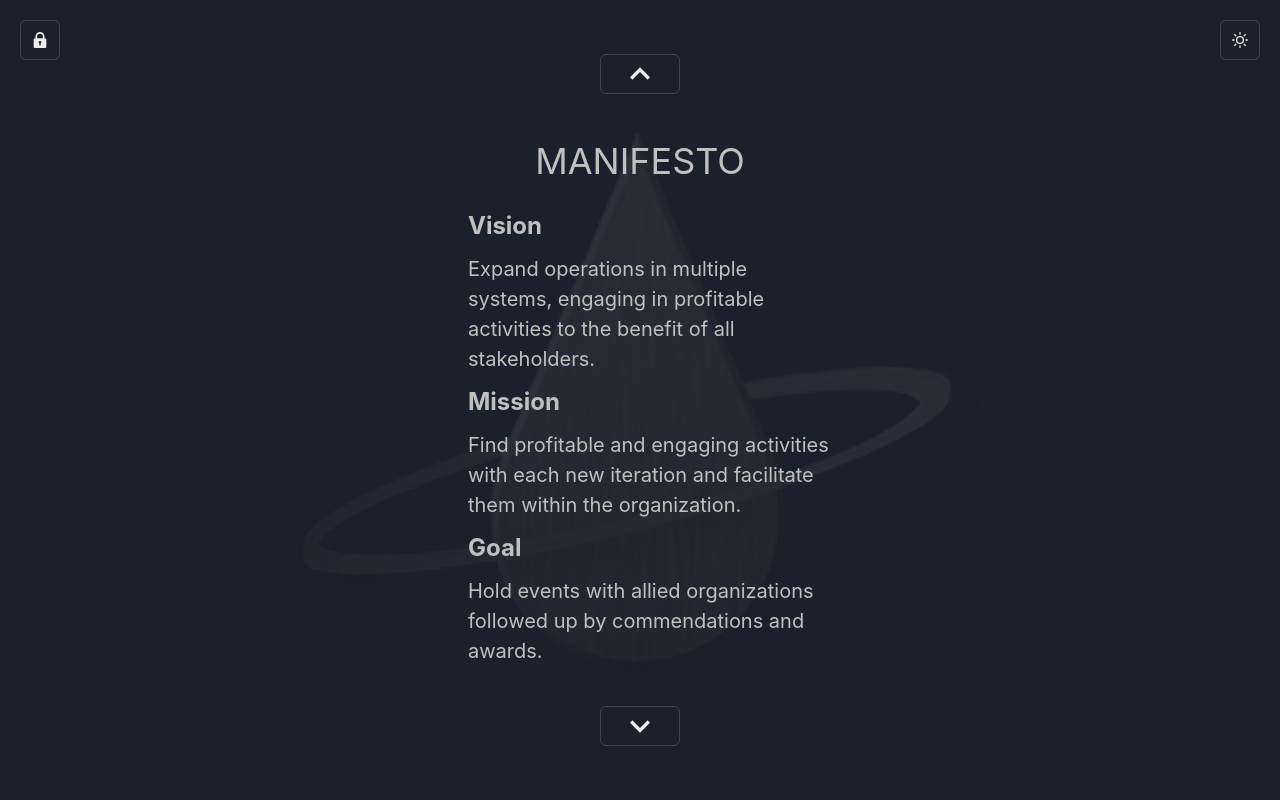
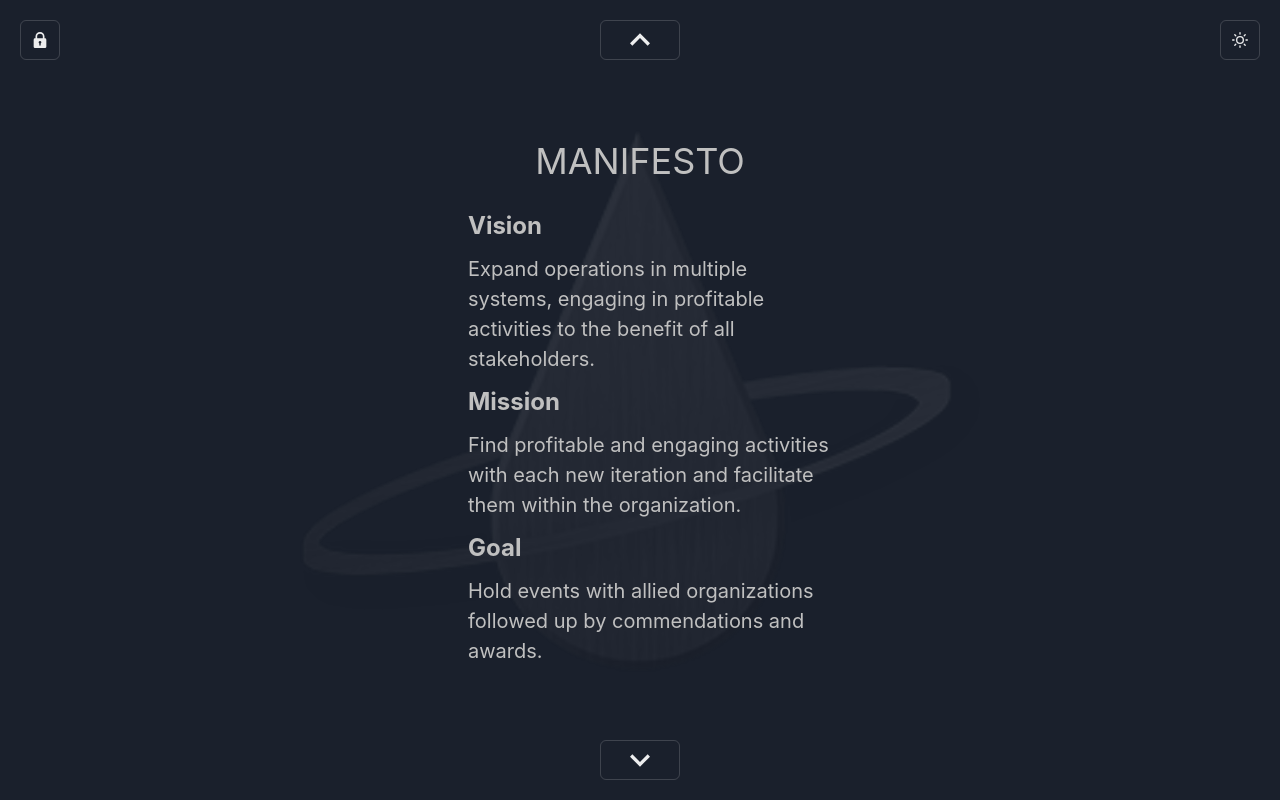
Before and after one commit to suwanshree/dwpllc_client, a React (Vite) app: page / in a window 1280 px wide. Both pictures are taken after a click on the button 640 px from the left and 751 px from the top of the page. Built offline with nearby package versions, Linux system fonts and the light colour scheme.

Commit message:
Refactor: Home/index

```diff
--- a/src/pages/Home/Charter.jsx
+++ b/src/pages/Home/Charter.jsx
@@ -26,19 +26,6 @@ const Charter = () => {
       flexDirection="column"
       w={["90vw", "40vw"]}
     >
-      <IconButton
-        icon={<ChevronUpIcon />}
-        fontSize="40px"
-        aria-label="Color mode switcher"
-        onClick={handlePrevClick}
-        variant="outline"
-        pos="sticky"
-        top="0"
-        w="80px"
-        margin="40px"
-      >
-        Continue
-      </IconButton>
       <Text
         fontSize={["2xl", "4xl"]}
         marginBottom="20px"
@@ -72,19 +59,6 @@ const Charter = () => {
           our members. Which sometimes means treading on dangerous lines.
         </ListItem>
       </UnorderedList>
-      <IconButton
-        icon={<ChevronDownIcon />}
-        fontSize="40px"
-        aria-label="Color mode switcher"
-        onClick={handleNextClick}
-        variant="outline"
-        pos="sticky"
-        bottom="0"
-        w="80px"
-        margin="40px"
-      >
-        Continue
-      </IconButton>
     </Box>
   );
 };
--- a/src/pages/Home/History.jsx
+++ b/src/pages/Home/History.jsx
@@ -10,6 +10,7 @@ import {
   Thead,
   Tbody,
   useColorMode,
+  TableCaption,
 } from "@chakra-ui/react";
 import { ChevronUpIcon, RepeatIcon } from "@chakra-ui/icons";
 import { useHomeStore } from "../../store";
@@ -30,19 +31,6 @@ const History = () => {
       alignItems="center"
       flexDirection="column"
     >
-      <IconButton
-        icon={<ChevronUpIcon />}
-        fontSize="40px"
-        aria-label="Color mode switcher"
-        onClick={handlePrevClick}
-        variant="outline"
-        pos="sticky"
-        top="0"
-        w="80px"
-        margin="40px"
-      >
-        Continue
-      </IconButton>
       <Text
         fontSize={["2xl", "4xl"]}
         w={["90vw", "75vw"]}
@@ -57,6 +45,9 @@ const History = () => {
           variant="simple"
           color={colorMode === "light" ? "black" : "silver"}
         >
+          <TableCaption color={colorMode === "light" ? "black" : "silver"}>
+            For best expereince please view on a desktop
+          </TableCaption>
           <Thead>
             <Tr>
               <Th>Date</Th>
@@ -134,19 +125,6 @@ const History = () => {
           </Tbody>
         </Table>
       </TableContainer>
-      <IconButton
-        icon={<RepeatIcon />}
-        fontSize="20px"
-        aria-label="Color mode switcher"
-        onClick={handleHomeClick}
-        variant="outline"
-        pos="sticky"
-        top="0"
-        w="80px"
-        margin="40px"
-      >
-        Home
-      </IconButton>
     </Box>
   );
 };
--- a/src/pages/Home/Landing.jsx
+++ b/src/pages/Home/Landing.jsx
@@ -14,9 +14,6 @@ import { useHomeStore } from "../../store";
 const Landing = () => {
   const { nextView } = useHomeStore();
   const { colorMode } = useColorMode();
-  const handleNextClick = () => {
-    nextView();
-  };
   return (
     <Box
       display="flex"
@@ -73,19 +70,6 @@ const Landing = () => {
           Discord
         </Button>
       </ButtonGroup>
-      <IconButton
-        icon={<ChevronDownIcon />}
-        fontSize="40px"
-        aria-label="Color mode switcher"
-        onClick={handleNextClick}
-        variant="outline"
-        pos="sticky"
-        bottom="0"
-        w="80px"
-        margin="40px"
-      >
-        Continue
-      </IconButton>
     </Box>
   );
 };
--- a/src/pages/Home/Manifesto.jsx
+++ b/src/pages/Home/Manifesto.jsx
@@ -26,19 +26,6 @@ const Manifesto = () => {
       flexDirection="column"
       w={["90vw", "30vw"]}
     >
-      <IconButton
-        icon={<ChevronUpIcon />}
-        fontSize="40px"
-        aria-label="Color mode switcher"
-        onClick={handlePrevClick}
-        variant="outline"
-        pos="sticky"
-        top="0"
-        w="80px"
-        margin="40px"
-      >
-        Continue
-      </IconButton>
       <Text
         fontSize={["2xl", "4xl"]}
         marginBottom="20px"
@@ -74,19 +61,6 @@ const Manifesto = () => {
           awards.
         </ListItem>
       </UnorderedList>
-      <IconButton
-        icon={<ChevronDownIcon />}
-        fontSize="40px"
-        aria-label="Color mode switcher"
-        onClick={handleNextClick}
-        variant="outline"
-        pos="sticky"
-        bottom="0"
-        w="80px"
-        margin="40px"
-      >
-        Continue
-      </IconButton>
     </Box>
   );
 };
--- a/src/pages/Home/index.jsx
+++ b/src/pages/Home/index.jsx
@@ -1,8 +1,13 @@
-import { Box, Fade, IconButton, useDisclosure } from "@chakra-ui/react";
+import { Box, IconButton, useDisclosure, Slide } from "@chakra-ui/react";
 import LogoBackground from "../../components/Background/LogoBackground";
 import ModeButton from "../../components/modeButton";
 import { LoginModal } from "../../components/Modal/LoginModal";
-import { LockIcon } from "@chakra-ui/icons";
+import {
+  ChevronDownIcon,
+  ChevronUpIcon,
+  LockIcon,
+  RepeatIcon,
+} from "@chakra-ui/icons";
 import { useHomeStore } from "../../store";
 import Landing from "./Landing";
 import History from "./History";
@@ -11,7 +16,16 @@ import Manifesto from "./Manifesto";
 
 const Home = () => {
   const { isOpen, onClose, onOpen } = useDisclosure();
-  const view = useHomeStore((state) => state.view);
+  const { view, previousView, prevView, nextView, resetView } = useHomeStore();
+  const handleNextClick = () => {
+    nextView();
+  };
+  const handlePrevClick = () => {
+    prevView();
+  };
+  const handleHomeClick = () => {
+    resetView();
+  };
   let currentView;
   switch (view) {
     case 0:
@@ -27,7 +41,7 @@ const Home = () => {
       currentView = <History />;
       break;
     default:
-      currentPage = <Landing />;
+      currentView = <Landing />;
       break;
   }
   return (
@@ -37,7 +51,7 @@ const Home = () => {
       w="100vw"
       h="100vh"
       alignItems="center"
-      flexDirection={["column", "row"]}
+      flexDirection="column"
     >
       <LogoBackground />
       <ModeButton />
@@ -53,7 +67,35 @@ const Home = () => {
       >
         Member Login
       </IconButton>
-      <Fade in>{currentView}</Fade>
+      {view !== 0 ? (
+        <IconButton
+          icon={<ChevronUpIcon />}
+          fontSize="40px"
+          aria-label="Color mode switcher"
+          onClick={handlePrevClick}
+          variant="outline"
+          pos="absolute"
+          top="0"
+          w="80px"
+          margin="20px"
+        >
+          Previous
+        </IconButton>
+      ) : null}
+      {currentView}
+      <IconButton
+        icon={view === 3 ? <RepeatIcon /> : <ChevronDownIcon />}
+        fontSize={view === 3 ? "22px" : "40px"}
+        aria-label="Color mode switcher"
+        onClick={view === 3 ? handleHomeClick : handleNextClick}
+        variant="outline"
+        pos="absolute"
+        bottom="0"
+        w="80px"
+        margin="20px"
+      >
+        Continue
+      </IconButton>
       <LoginModal onClose={onClose} isOpen={isOpen} />
     </Box>
   );
--- a/src/store/index.js
+++ b/src/store/index.js
@@ -3,10 +3,22 @@ import { persist } from "zustand/middleware";
 
 let homeStore = (set) => ({
   view: 0,
-  setView: (viewNumber) => set((state) => ({ ...state, view: viewNumber })),
-  nextView: () => set((state) => ({ ...state, view: state.view + 1 })),
-  prevView: () => set((state) => ({ ...state, view: state.view - 1 })),
-  resetView: () => set((state) => ({ ...state, view: 0 })),
+  previousView: 0,
+  setView: (viewNumber) =>
+    set((state) => ({ ...state, view: viewNumber, previousView: state.view })),
+  nextView: () =>
+    set((state) => ({
+      ...state,
+      view: state.view + 1,
+      previousView: state.view,
+    })),
+  prevView: () =>
+    set((state) => ({
+      ...state,
+      view: state.view - 1,
+      previousView: state.view,
+    })),
+  resetView: () => set((state) => ({ ...state, view: 0, previousView: 0 })),
 });
 
 homeStore = persist(homeStore, { name: "home" });
```
